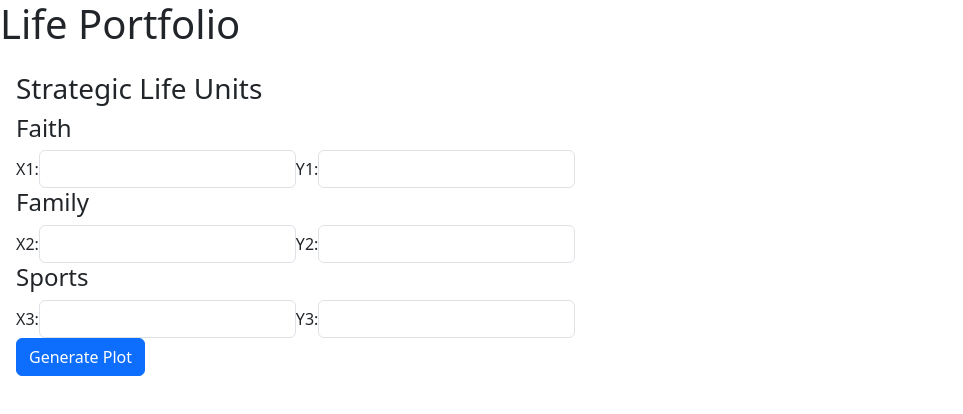
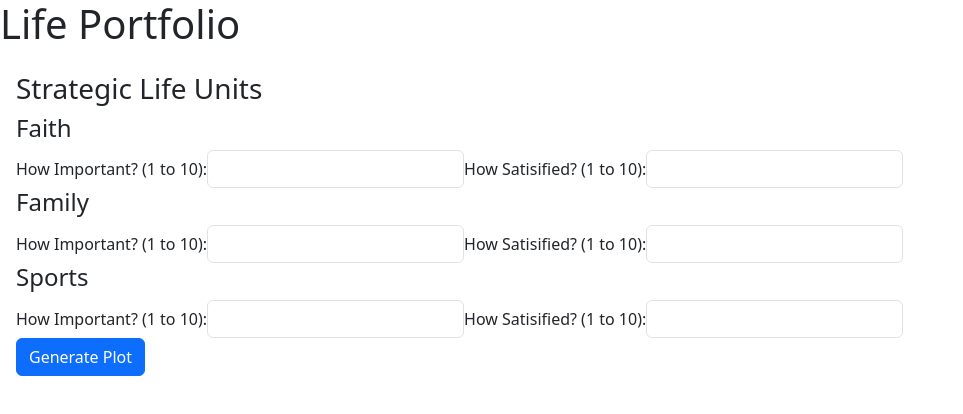
Before and after one commit to shehio/life-portfolio, a Next.js app: page / in a window 1280 px wide. Shown: the top 414 px of the page, without its empty margins (0-963 px from the left). Built offline with nearby package versions, Linux system fonts and the light colour scheme.

Commit message:
Modified PlotForm

```diff
--- a/components/PlotForm.tsx
+++ b/components/PlotForm.tsx
@@ -26,7 +26,7 @@ const PlotForm: React.FC<PlotFormProps> = ({ onSubmit }) => {
       <div className="form-group">
         <h4>Faith</h4>
         <label className="mr-2">
-          X1:
+          How Important? (1 to 10):
           <input
             type="text"
             value={x1}
@@ -35,7 +35,7 @@ const PlotForm: React.FC<PlotFormProps> = ({ onSubmit }) => {
           />
         </label>
         <label className="mr-2">
-          Y1:
+        How Satisified? (1 to 10):
           <input
             type="text"
             value={y1}
@@ -47,7 +47,7 @@ const PlotForm: React.FC<PlotFormProps> = ({ onSubmit }) => {
       <div className="form-group">
         <h4>Family</h4>
         <label className="mr-2">
-          X2:
+        How Important? (1 to 10):
           <input
             type="text"
             value={x2}
@@ -56,7 +56,7 @@ const PlotForm: React.FC<PlotFormProps> = ({ onSubmit }) => {
           />
         </label>
         <label className="mr-2">
-          Y2:
+        How Satisified? (1 to 10):
           <input
             type="text"
             value={y2}
@@ -68,7 +68,7 @@ const PlotForm: React.FC<PlotFormProps> = ({ onSubmit }) => {
       <div className="form-group">
         <h4>Sports</h4>
         <label className="mr-2">
-          X3:
+        How Important? (1 to 10):
           <input
             type="text"
             value={x3}
@@ -77,7 +77,7 @@ const PlotForm: React.FC<PlotFormProps> = ({ onSubmit }) => {
           />
         </label>
         <label className="mr-2">
-          Y3:
+        How Satisified? (1 to 10):
           <input
             type="text"
             value={y3}
```
